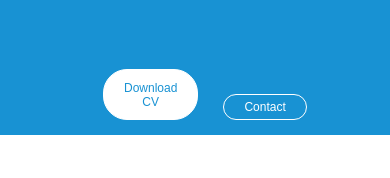
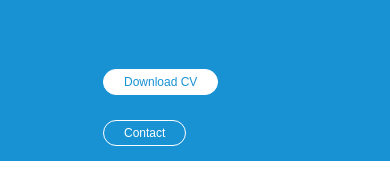
Before and after one commit to bizzyjay01/My-Portfolio, a plain HTML site: page index.html in a window 390 px wide. Shown: the part 551-729 px from the top of the page. Drawn offline with Linux system fonts and the light colour scheme.

Commit message:
Update app.css

```diff
--- a/app.css
+++ b/app.css
@@ -542,10 +542,6 @@ footer > p {
     font-size: 25px;
   }
 
-  .fancy-button {
-    display: flex;
-  }
-
   .fancy-button .header-button {
     font-size: 12px;
     font-weight: 400;
```
